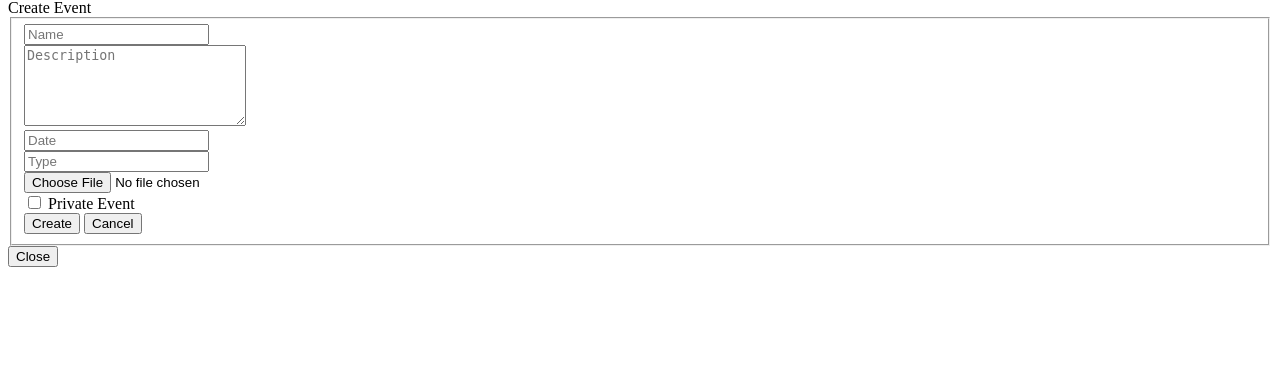
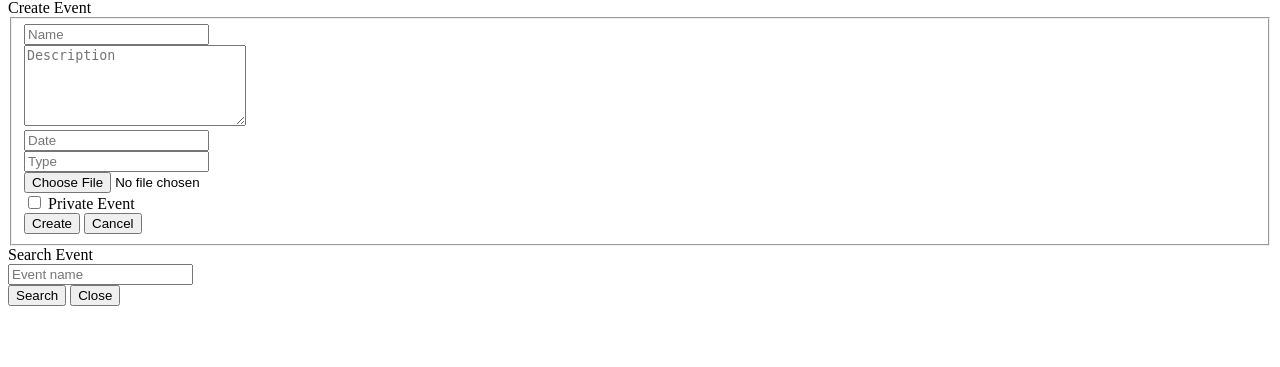
Before and after one commit to Sk0ut/LTW-Proj, a PHP site: template application/views/userpage_form.php in a window 1280 px wide. Shown: the part 232-599 px from the top of the page. Run offline with PHP 8.4, Linux system fonts and the light colour scheme; the template is opened without the code that fills it, so the values that code supplies are empty; some libraries are stand-ins or nearby versions.

Commit message:
Added events for searching

```diff
--- a/application/views/userpage_form.php
+++ b/application/views/userpage_form.php
@@ -93,8 +93,15 @@
 
 <!-- Search Event -->
 <div id="searchEvent" class="modal">
-    <div class="modal-search v-align h-align">
+    <div class="modal-form v-align h-align">
+        <header class="logo">Search Event</header>
+        <div class="input-box">
+            <input type="text" name="event" id="event" class="input-text" placeholder="Event name"/>
+        </div>
+        <div class="results-box">
+        </div>
         <div class="buttons-box">
+            <input id="searchButton" type="submit" class="submit-button" value="Search" />
             <input id="closeButton" type="button" class="submit-button" value="Close" />
         </div>
     </div>
```
Also changed, not shown: public/css/userpage.css (+11 -13 lines).
